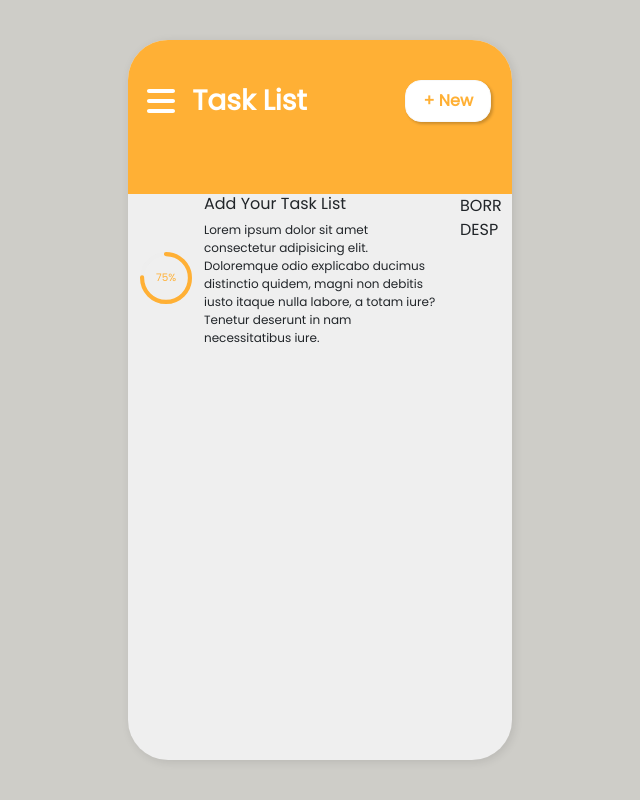
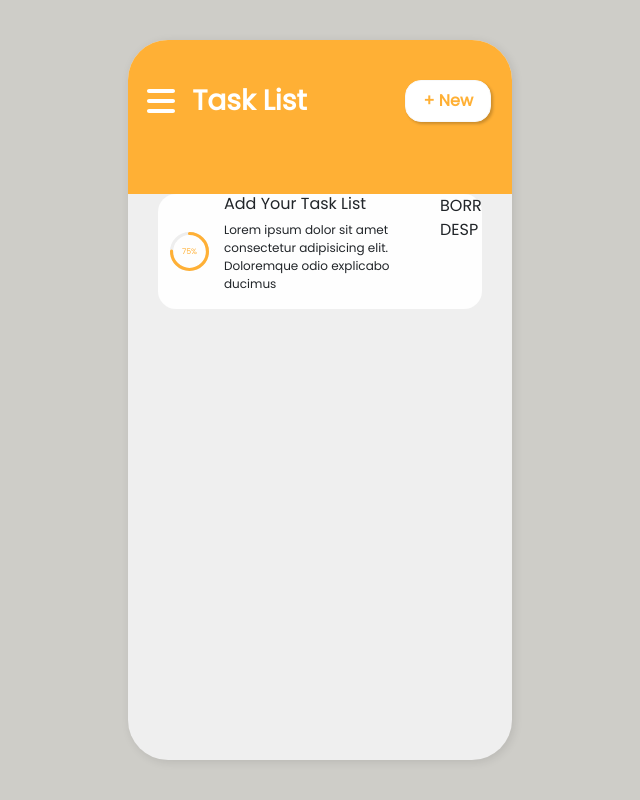
Before and after one commit to isgb/todolistfronted, a React (Vite) app: page / in a window 1280 px wide. Shown: the whole page, without its empty margins (320-960 px from the left). Built offline with nearby package versions, Linux system fonts and the light colour scheme.

Commit message:
creacion de cards task

```diff
--- /dev/null
+++ b/src/components/CardsList/CardTasks/CardTasks.jsx
@@ -0,0 +1,37 @@
+import React from "react";
+import { CircularProgressbar, buildStyles } from "react-circular-progressbar";
+
+export const CardTasks = () => {
+  return (
+    <div className="row justify-content-between card-tasks">
+
+      <div className="col-2 porcentaje">
+        <div className="content-circularprogressbar d-flex align-items-center justify-content-center">
+          <CircularProgressbar
+            value={75}
+            text={`${75}%`}
+            styles={buildStyles({
+              textColor: "#FFB035",
+              pathColor: "#FFB035",
+              trailColor: "#eee",
+            })}
+          />
+        </div>
+      </div>
+
+      <div className="col-8 card-information">
+        <h4>Add Your Task List</h4>
+        <p>
+          Lorem ipsum dolor sit amet consectetur adipisicing elit. Doloremque
+          odio explicabo ducimus
+        </p>
+      </div>
+
+      <div className="col-2 container-buttons-card-tasks">
+        <div>BORR</div>
+        <div>DESP</div>
+      </div>
+
+    </div>
+  );
+};
--- a/src/components/CardsList/CardsList.jsx
+++ b/src/components/CardsList/CardsList.jsx
@@ -1,42 +1,13 @@
 import React from "react";
 import "../../styles/cardtasks.css";
-import { CircularProgressbar, buildStyles } from "react-circular-progressbar";
 import "react-circular-progressbar/dist/styles.css";
+import { CardTasks } from "./CardTasks/CardTasks";
 
 export const CardsList = () => {
   return (
-    <section className="container container-cardslist">
-      <div className="row justify-content-between card-tasks">
-
-        <div className="col-2 porcentaje">
-          <div className="content-circularprogressbar d-flex align-items-center justify-content-center">
-            <CircularProgressbar
-              value={75}
-              text={`${75}%`}
-              styles={buildStyles({
-                textColor: "#FFB035",
-                pathColor: "#FFB035",
-                trailColor: "#eee",
-              })}
-            />
-          </div>
-        </div>
-
-        <div className="col-8 card-information">
-          <h4>Add Your Task List</h4>
-          <p>
-            Lorem ipsum dolor sit amet consectetur adipisicing elit. Doloremque
-            odio explicabo ducimus distinctio quidem, magni non debitis iusto
-            itaque nulla labore, a totam iure? Tenetur deserunt in nam
-            necessitatibus iure.
-          </p>
-        </div>
-
-        <div className="col-2 container-buttons-card-tasks">
-          <div>BORR</div>
-          <div>DESP</div>
-        </div>
-      </div>
+    <section className="container container-cardslist d-flex justify-content-center align-content-center">
+      {/* Card que muestra las tasks */}
+      <CardTasks />
     </section>
   );
 };
--- a/src/styles/cardtasks.css
+++ b/src/styles/cardtasks.css
@@ -1,3 +1,9 @@
+.card-tasks{
+    background-color: #FEFEFE;
+    border-radius: 18px;
+    width: 90%;
+}
+
 .card-information > h4 {
     font-size: 16px;
 }
```
